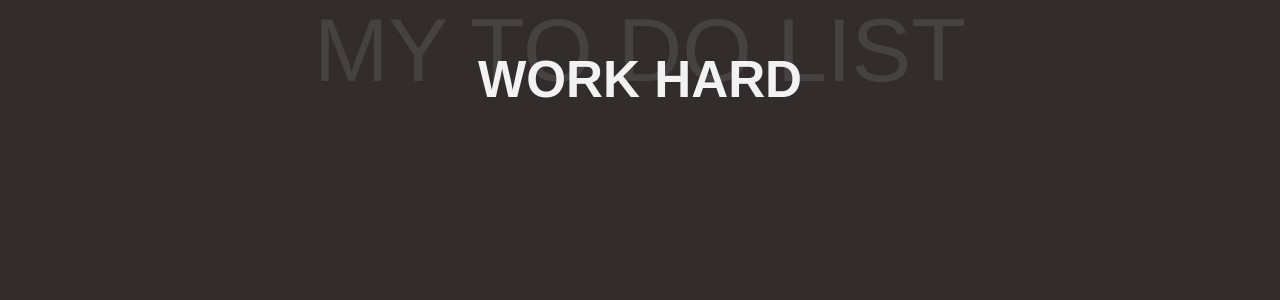
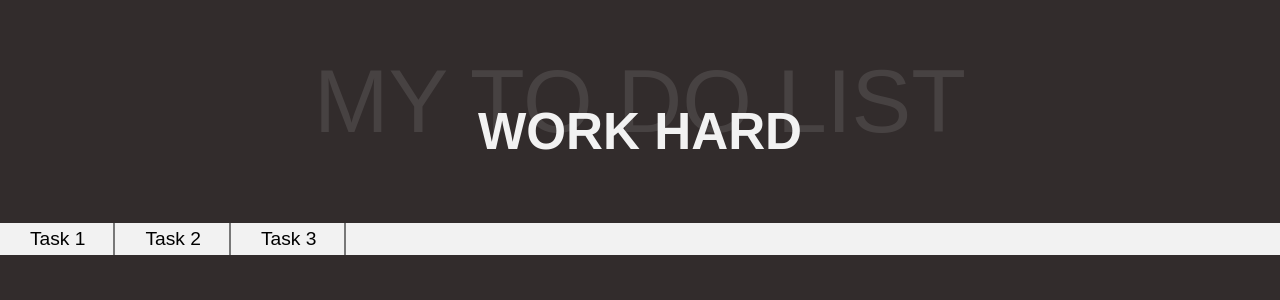
Before and after one commit to JayAlls/todo_react, a React (Vite) app in the folder mytodo/: page / in a window 1280 px wide. Shown: the top 300 px of the page. Built offline with nearby package versions, Linux system fonts and the light colour scheme.

Commit message:
Add category bar

```diff
--- a/mytodo/src/App.jsx
+++ b/mytodo/src/App.jsx
@@ -1,11 +1,14 @@
 import './App.scss'
 import Title from './component/Title/Title'
+import CategoryBar from './component/CategoryBar/CategoryBar'
 
 function App() {
+  const categories = ["Task 1", "Task 2", "Task 3"];
 
   return (
     <div className="App">
       <Title />
+      <CategoryBar categories={categories}/>
     </div>
   )
 }
--- a/mytodo/src/App.scss
+++ b/mytodo/src/App.scss
@@ -4,6 +4,7 @@
   padding: 0;
 }
 body {
+  position: relative;
   max-width: 100%;
   margin: 0;
   padding: 0;
--- /dev/null
+++ b/mytodo/src/component/CategoryBar/CategoryBar.jsx
@@ -0,0 +1,16 @@
+import "./style.scss";
+
+function CategoryBar({categories}) {
+
+    return (
+        <div className="category-bar">
+        {categories.map((category, index) => (
+          <div className="category" key={index}>
+            {category}
+          </div>
+        ))}
+      </div>
+    )
+  }
+
+  export default CategoryBar
--- /dev/null
+++ b/mytodo/src/component/CategoryBar/style.scss
@@ -0,0 +1,34 @@
+.category-bar {
+    position: relative;
+    display: flex;
+    align-items: center;
+    width: 100%;
+    height: auto;
+    margin-top: 120px;
+    background-color: #f2f2f2;
+
+    .category {
+        cursor: pointer;
+        padding: 5px 30px;
+        color: #000;
+        transition: all 0.3s ease-in-out;
+        position: relative;
+        font-size: 1.5vw;
+
+        &::before {
+            content: "";
+            display: block;
+            height: 100%;
+            width: 2px;
+            background-color: rgba($color: #000000, $alpha: 0.5);
+            position: absolute;
+            top: 0;
+            right: 0;
+        }
+
+        &:hover {
+            color: #f2f2f2;
+            background-color: #000;
+        }
+    }
+}
--- a/mytodo/src/component/Title/style.scss
+++ b/mytodo/src/component/Title/style.scss
@@ -6,7 +6,7 @@
     top: 50px;
 
     span {
-        position: absolute;
+        // position: absolute;
         width: 100%;
         font-size: 7vw;
         top: 50%;
@@ -19,6 +19,7 @@
         position: absolute;
         font-size: 4vw;
         margin: 0;
+        top: 50%;
         left: 50%;
         transform: translate(-50%);
         color: #f2f2f2;
```
